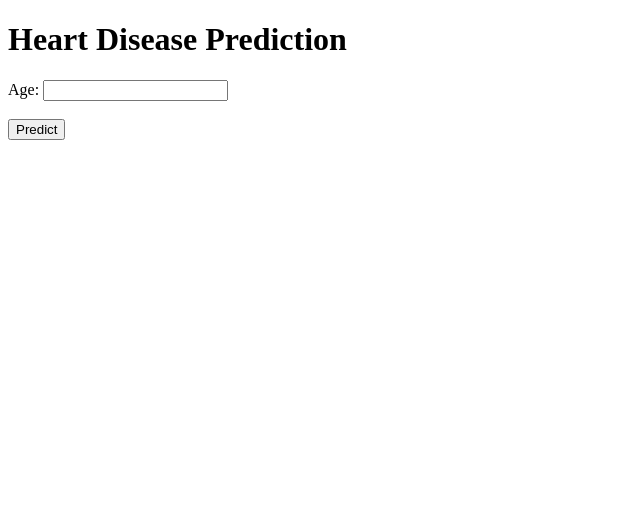
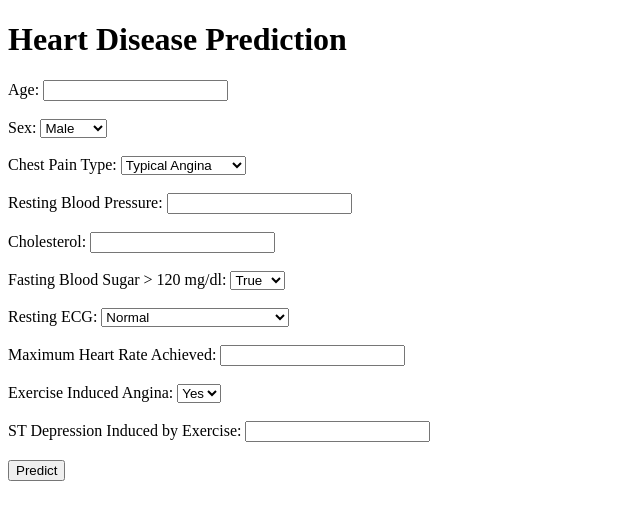
Before and after one commit to amrit23-web/Heart-Disease-prediction, a Flask app: page / in a window 1280 px wide. Shown: the top 520 px of the page, without its empty margins (0-640 px from the left). Run offline with Flask 3, Linux system fonts and the light colour scheme; parts of the project's set-up code (start-up, migrations or seed data) failed here and were passed over.

Commit message:
Update index.html
Signed-off-by: Amritanshu Sharma  <98414882+amrit23-web@users.noreply.github.com>

```diff
--- a/templates/index.html
+++ b/templates/index.html
@@ -9,7 +9,50 @@
         <label for="age">Age:</label>
         <input type="number" id="age" name="age" required><br><br>
 
-        <!-- Add more input fields for other features -->
+        <label for="sex">Sex:</label>
+        <select id="sex" name="sex" required>
+            <option value="Male">Male</option>
+            <option value="Female">Female</option>
+        </select><br><br>
+
+        <label for="cp">Chest Pain Type:</label>
+        <select id="cp" name="cp" required>
+            <option value="Typical Angina">Typical Angina</option>
+            <option value="Atypical Angina">Atypical Angina</option>
+            <option value="Non-anginal Pain">Non-anginal Pain</option>
+            <option value="Asymptomatic">Asymptomatic</option>
+        </select><br><br>
+
+        <label for="trestbps">Resting Blood Pressure:</label>
+        <input type="number" id="trestbps" name="trestbps" required><br><br>
+
+        <label for="chol">Cholesterol:</label>
+        <input type="number" id="chol" name="chol" required><br><br>
+
+        <label for="fbs">Fasting Blood Sugar &gt; 120 mg/dl:</label>
+        <select id="fbs" name="fbs" required>
+            <option value="True">True</option>
+            <option value="False">False</option>
+        </select><br><br>
+
+        <label for="restecg">Resting ECG:</label>
+        <select id="restecg" name="restecg" required>
+            <option value="Normal">Normal</option>
+            <option value="ST-T Abnormality">ST-T Abnormality</option>
+            <option value="Left Ventricular Hypertrophy">Left Ventricular Hypertrophy</option>
+        </select><br><br>
+
+        <label for="thalach">Maximum Heart Rate Achieved:</label>
+        <input type="number" id="thalach" name="thalach" required><br><br>
+
+        <label for="exang">Exercise Induced Angina:</label>
+        <select id="exang" name="exang" required>
+            <option value="Yes">Yes</option>
+            <option value="No">No</option>
+        </select><br><br>
+
+        <label for="oldpeak">ST Depression Induced by Exercise:</label>
+        <input type="number" id="oldpeak" name="oldpeak" step="0.1" required><br><br>
 
         <input type="submit" value="Predict">
     </form>
```
